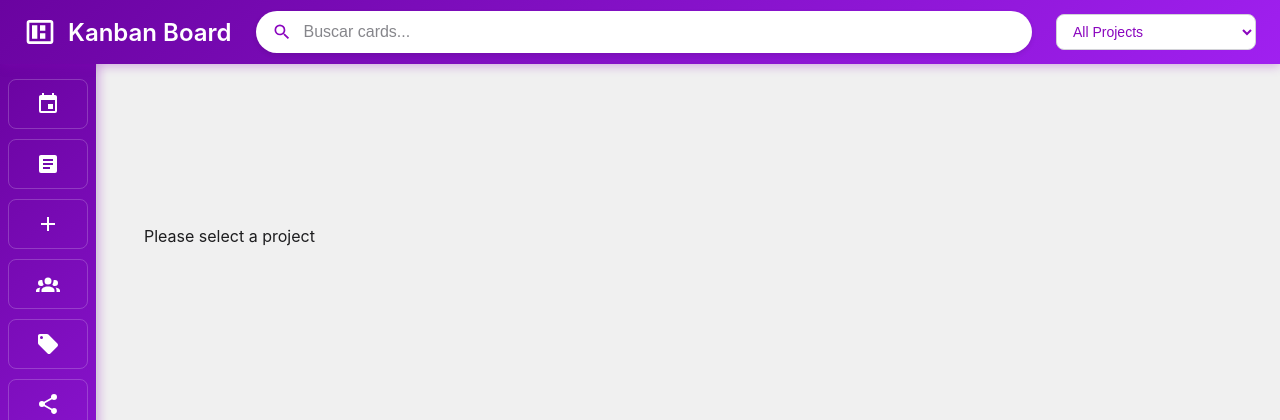
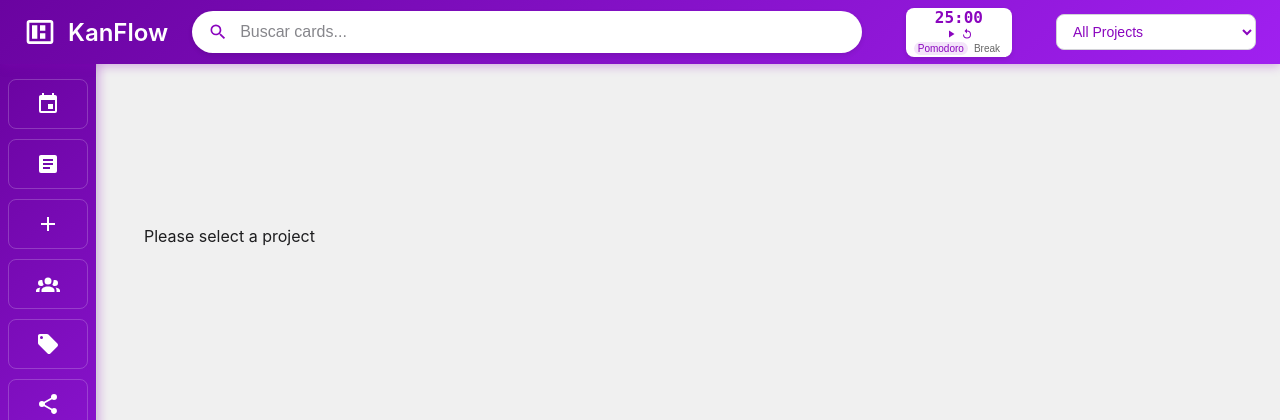
Before and after one commit to renatogritti/Deeply, a Flask app: page /kanban in a window 1280 px wide. Shown: the top 420 px of the page. Run offline with Flask 3, Linux system fonts and the light colour scheme; the visitor is signed in with stand-in values (Sample User, id 1); data that the repository does not hold is empty.

Commit message:
Widget Pomodoro

```diff
--- a/static/css/styles.css
+++ b/static/css/styles.css
@@ -1793,7 +1793,69 @@ textarea.form-input {
     cursor: pointer;
 }
 
-/* ...existing code... */
+/* Pomodoro Widget Styles */
+.pomodoro-widget {
+    display: flex;
+    flex-direction: column;
+    align-items: center;
+    background: #fff;
+    padding: 2px 8px; /* Reduzido ainda mais o padding vertical */
+    border-radius: 8px;
+    box-shadow: 0 2px 4px rgba(0,0,0,0.1);
+    margin: 0 20px;
+}
+
+.timer-display {
+    font-size: 16px; /* Reduzido ainda mais o tamanho da fonte */
+    font-weight: bold;
+    color: #8A05BE;
+    font-family: monospace;
+    line-height: 1;
+}
+
+.timer-controls {
+    display: flex;
+    gap: 2px;
+    margin: 1px 0; /* Reduzido margin vertical */
+}
+
+.timer-button {
+    padding: 1px; /* Reduzido padding */
+    background: none;
+    border: none; /* Removida a borda */
+    cursor: pointer;
+    display: flex;
+    align-items: center;
+    justify-content: center;
+}
+
+.timer-button svg {
+    width: 12px; /* Reduzido tamanho do ícone */
+    height: 12px;
+    color: #8A05BE;
+}
+
+.timer-mode {
+    display: flex;
+    gap: 2px;
+}
+
+.mode-button {
+    padding: 1px 4px; /* Reduzido padding */
+    font-size: 10px; /* Reduzido tamanho da fonte */
+    background: none;
+    border: none; /* Removida a borda */
+    color: #666;
+    cursor: pointer;
+}
+
+.mode-button.active {
+    background: rgba(138, 5, 190, 0.1);
+    color: #8A05BE;
+    border-radius: 8px;
+}
+
+/* ...rest of existing code... */
 
 .compact-textarea {
     max-width: 300px !important;  /* Força uma largura máxima */
--- /dev/null
+++ b/static/js/pomodoro.js
@@ -0,0 +1,139 @@
+class PomodoroTimer {
+    constructor() {
+        this.timeLeft = 25 * 60; // 25 minutes in seconds
+        this.initialTime = 25 * 60;
+        this.isRunning = false;
+        this.timer = null;
+
+        this.display = document.querySelector('.timer-display');
+        this.startButton = document.getElementById('startTimer');
+        this.resetButton = document.getElementById('resetTimer');
+        this.modeButtons = document.querySelectorAll('.mode-button');
+
+        this.initializeListeners();
+
+        // Configurações de alarmes diferentes para pomodoro e break
+        this.alarmSoundPomodoro = new Audio('/static/audio/alarm-work.mp3');
+        this.alarmSoundBreak = new Audio('/static/audio/alarm-break.mp3');
+        this.alarmSoundPomodoro.volume = 0.7;
+        this.alarmSoundBreak.volume = 0.7;
+
+        // Pré-carregar os sons
+        this.alarmSoundPomodoro.load();
+        this.alarmSoundBreak.load();
+
+        // Adicionar estado do modo atual
+        this.isBreakMode = false;
+    }
+
+    initializeListeners() {
+        this.startButton.addEventListener('click', () => this.toggleTimer());
+        this.resetButton.addEventListener('click', () => this.resetTimer());
+
+        this.modeButtons.forEach(button => {
+            button.addEventListener('click', (e) => {
+                this.modeButtons.forEach(btn => btn.classList.remove('active'));
+                e.target.classList.add('active');
+                this.setTime(parseInt(e.target.dataset.time));
+            });
+        });
+    }
+
+    toggleTimer() {
+        if (this.isRunning) {
+            this.pauseTimer();
+            this.startButton.innerHTML = '<svg viewBox="0 0 24 24" width="16" height="16"><path fill="currentColor" d="M8,5.14V19.14L19,12.14L8,5.14Z"/></svg>';
+        } else {
+            this.startTimer();
+            this.startButton.innerHTML = '<svg viewBox="0 0 24 24" width="16" height="16"><path fill="currentColor" d="M14,19H18V5H14M6,19H10V5H6V19Z"/></svg>';
+        }
+    }
+
+    startTimer() {
+        this.isRunning = true;
+        this.timer = setInterval(() => {
+            this.timeLeft--;
+            this.updateDisplay();
+
+            if (this.timeLeft <= 0) {
+                this.timerComplete();
+            }
+        }, 1000);
+    }
+
+    pauseTimer() {
+        this.isRunning = false;
+        clearInterval(this.timer);
+    }
+
+    resetTimer() {
+        this.pauseTimer();
+        this.timeLeft = this.initialTime;
+        this.updateDisplay();
+        this.startButton.innerHTML = '<svg viewBox="0 0 24 24" width="16" height="16"><path fill="currentColor" d="M8,5.14V19.14L19,12.14L8,5.14Z"/></svg>';
+    }
+
+    setTime(minutes) {
+        this.pauseTimer();
+        this.initialTime = minutes * 60;
+        this.timeLeft = this.initialTime;
+        this.isBreakMode = minutes === 5; // Break mode se for 5 minutos
+        this.updateDisplay();
+    }
+
+    updateDisplay() {
+        const minutes = Math.floor(this.timeLeft / 60);
+        const seconds = this.timeLeft % 60;
+        this.display.textContent = `${minutes.toString().padStart(2, '0')}:${seconds.toString().padStart(2, '0')}`;
+    }
+
+    timerComplete() {
+        this.pauseTimer();
+        this.resetTimer();
+
+        // Melhor tratamento para tocar o som
+        try {
+            const alarm = this.isBreakMode ? this.alarmSoundBreak : this.alarmSoundPomodoro;
+
+            // Reiniciar o áudio antes de tocar
+            alarm.currentTime = 0;
+
+            // Promessa para tocar o som
+            const playPromise = alarm.play();
+
+            if (playPromise !== undefined) {
+                playPromise
+                    .then(() => {
+                        console.log('Áudio tocando com sucesso');
+                    })
+                    .catch(error => {
+                        console.error('Erro ao tocar áudio:', error);
+                        // Tentar tocar novamente após interação do usuário
+                        document.addEventListener('click', () => {
+                            alarm.play();
+                        }, { once: true });
+                    });
+            }
+        } catch (error) {
+            console.error('Erro ao manipular áudio:', error);
+        }
+
+        // Mostrar notificação apropriada
+        if (Notification.permission === 'granted') {
+            new Notification('Pomodoro Timer', {
+                body: this.isBreakMode ? 'Break time is up! Time to work!' : 'Work time is up! Time for a break!',
+                icon: '/static/img/logo.png'
+            });
+        }
+    }
+}
+
+// Inicializar o timer quando o documento estiver carregado
+document.addEventListener('DOMContentLoaded', () => {
+    const pomodoroTimer = new PomodoroTimer();
+
+    // Solicitar permissão para notificações
+    if (Notification.permission !== 'granted') {
+        Notification.requestPermission();
+    }
+});
--- a/templates/kanban.html
+++ b/templates/kanban.html
@@ -3,7 +3,7 @@
 <head>
     <meta charset="UTF-8">
     <meta name="viewport" content="width=device-width, initial-scale=1.0">
-    <title>Kanban Board</title>
+    <title>KanFlow</title>
     <link rel="stylesheet" href="{{ url_for('static', filename='css/styles.css') }}">
     <meta name="theme-color" content="#8A05BE">
     <link rel="stylesheet" href="{{ url_for('static', filename='styles.css') }}" media="print" onload="this.media='all'">
@@ -15,7 +15,7 @@
             <svg class="logo" viewBox="0 0 24 24">
                 <path d="M4 3C2.89 3 2 3.89 2 5V19C2 20.11 2.89 21 4 21H20C21.11 21 22 20.11 22 19V5C22 3.89 21.11 3 20 3H4M4 5H20V19H4V5M6 7V17H10V7H6M12 7V11H16V7H12M12 13V17H16V13H12Z"/>
             </svg>
-            <h1>Kanban Board</h1>
+            <h1>KanFlow</h1>
         </div>
 
         <div class="header-content">
@@ -24,6 +24,27 @@
                     <path fill="currentColor" d="M9.5,3A6.5,6.5 0 0,1 16,9.5C16,11.11 15.41,12.59 14.44,13.73L14.71,14H15.5L20.5,19L19,20.5L14,15.5V14.71L13.73,14.44C12.59,15.41 11.11,16 9.5,16A6.5,6.5 0 0,1 3,9.5A6.5,6.5 0 0,1 9.5,3M9.5,5C7,5 5,7 5,9.5C5,12 7,14 9.5,14C12,14 14,12 14,9.5C14,7 12,5 9.5,5Z"/>
                 </svg>
                 <input type="text" id="searchInput" placeholder="Buscar cards...">
+            </div>
+
+            <!-- Novo widget Pomodoro -->
+            <div class="pomodoro-widget">
+                <div class="timer-display">25:00</div>
+                <div class="timer-controls">
+                    <button class="timer-button" id="startTimer">
+                        <svg viewBox="0 0 24 24" width="16" height="16">
+                            <path fill="currentColor" d="M8,5.14V19.14L19,12.14L8,5.14Z"/>
+                        </svg>
+                    </button>
+                    <button class="timer-button" id="resetTimer">
+                        <svg viewBox="0 0 24 24" width="16" height="16">
+                            <path fill="currentColor" d="M12,5V1L7,6L12,11V7A6,6 0 0,1 18,13A6,6 0 0,1 12,19A6,6 0 0,1 6,13H4A8,8 0 0,0 12,21A8,8 0 0,0 20,13A8,8 0 0,0 12,5Z"/>
+                        </svg>
+                    </button>
+                </div>
+                <div class="timer-mode">
+                    <button class="mode-button active" data-time="25">Pomodoro</button>
+                    <button class="mode-button" data-time="5">Break</button>
+                </div>
             </div>
 
             <div class="project-filter">
@@ -90,6 +111,8 @@
             <span>Share Board</span>
         </button>
     </div>
+
+    <script src="{{ url_for('static', filename='js/pomodoro.js') }}"></script>
 
     <!-- ...rest of the code... -->
 
```
Also changed, not shown: 2 other files.
